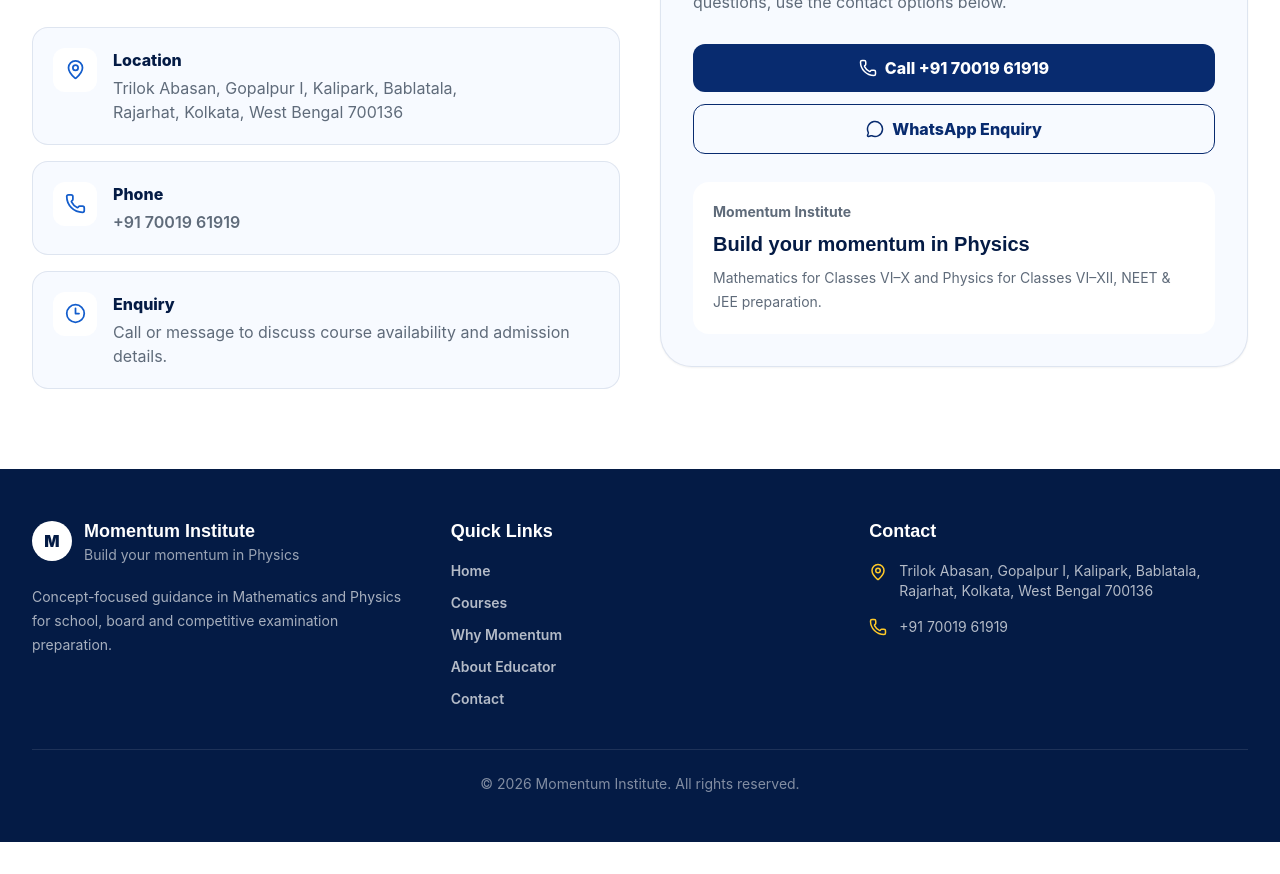
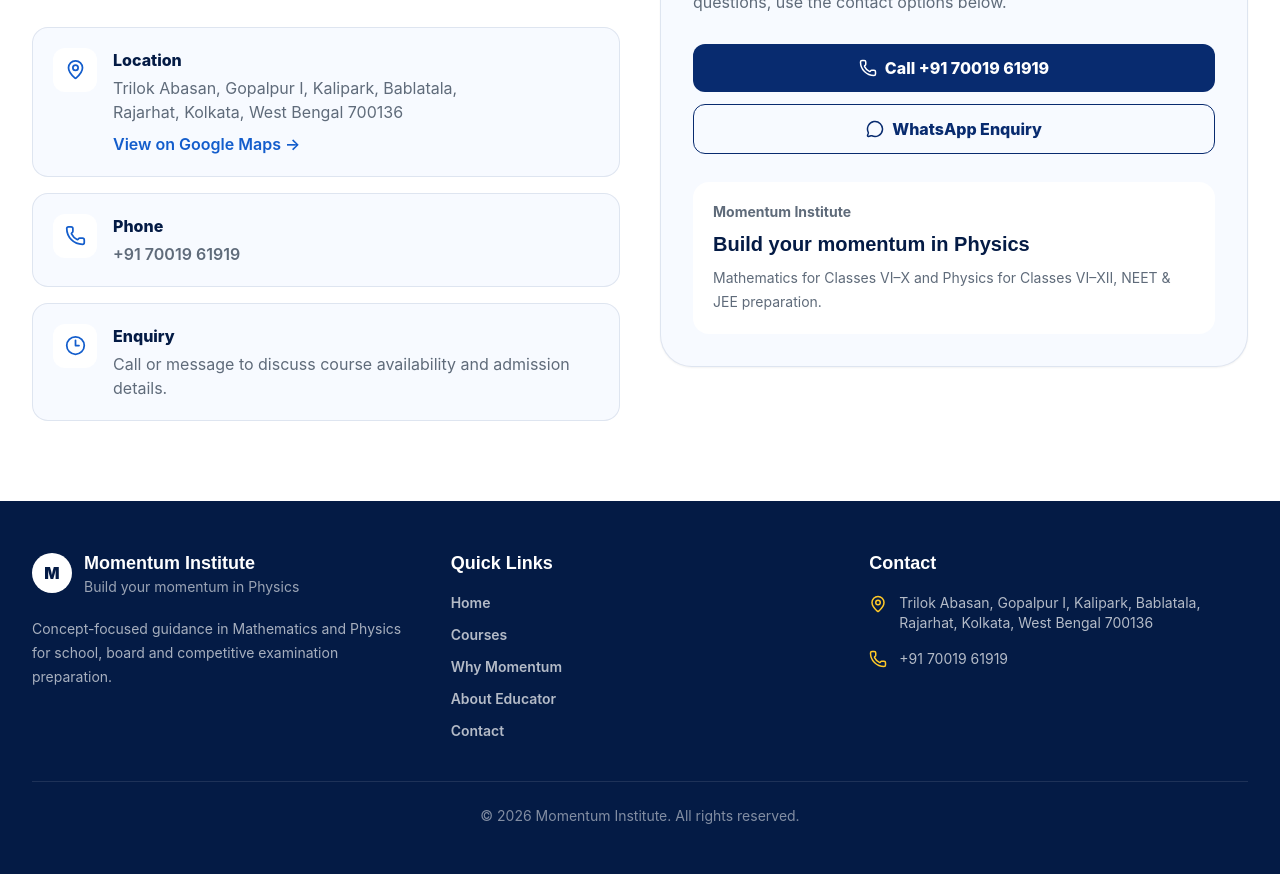
Before and after one commit to IndrajitMondal2210/momentum-institute-website, a React (Vite) app: page / in a window 1280 px wide. Shown: the part 5040-5914 px from the top of the page. Before the commit the page ends 5882 px from the top, so only its background shows below. Built offline with nearby package versions, Linux system fonts and the light colour scheme.

Commit message:
Update Contact section

```diff
--- a/src/components/ContactSection.jsx
+++ b/src/components/ContactSection.jsx
@@ -1,11 +1,18 @@
 import { MapPin, Phone, MessageCircle, Clock3 } from 'lucide-react'
+import { motion } from 'framer-motion'
+
 
 export default function ContactSection() {
   return (
     <section id="contact" className="bg-white py-16 sm:py-20">
       <div className="mx-auto max-w-7xl px-4 sm:px-6 lg:px-8">
         <div className="grid gap-10 lg:grid-cols-2 lg:items-start">
-          <div>
+          <motion.div
+            initial={{ opacity: 0, x: -25 }}
+            whileInView={{ opacity: 1, x: 0 }}
+            viewport={{ once: true, margin: '-50px' }}
+            transition={{ duration: 0.6 }}
+          >
             <p className="text-sm font-extrabold uppercase tracking-[0.2em] text-electric">
               Contact
             </p>
@@ -35,6 +42,15 @@ export default function ContactSection() {
                     <br />
                     Rajarhat, Kolkata, West Bengal 700136
                   </p>
+
+                  <a
+                    href="https://maps.app.goo.gl/zPmrQNAuBPRkNp8B7"
+                    target="_blank"
+                    rel="noreferrer"
+                    className="mt-2 inline-flex font-semibold text-electric transition hover:text-navy-primary focus:outline-none focus-visible:ring-2 focus-visible:ring-electric rounded"
+                  >
+                    View on Google Maps →
+                  </a>
                 </div>
               </div>
 
@@ -74,9 +90,15 @@ export default function ContactSection() {
                 </div>
               </div>
             </div>
-          </div>
+          </motion.div>
 
-          <div className="rounded-[2rem] border border-navy-primary/10 bg-clean p-6 shadow-sm sm:p-8">
+          <motion.div
+            initial={{ opacity: 0, x: 25 }}
+            whileInView={{ opacity: 1, x: 0 }}
+            viewport={{ once: true, margin: '-50px' }}
+            transition={{ duration: 0.6, delay: 0.1 }}
+            className="rounded-[2rem] border border-navy-primary/10 bg-clean p-6 shadow-sm sm:p-8"
+          >
             <p className="text-sm font-extrabold uppercase tracking-[0.2em] text-electric">
               Quick Contact
             </p>
@@ -124,7 +146,7 @@ export default function ContactSection() {
                 NEET & JEE preparation.
               </p>
             </div>
-          </div>
+          </motion.div>
         </div>
       </div>
     </section>
```
